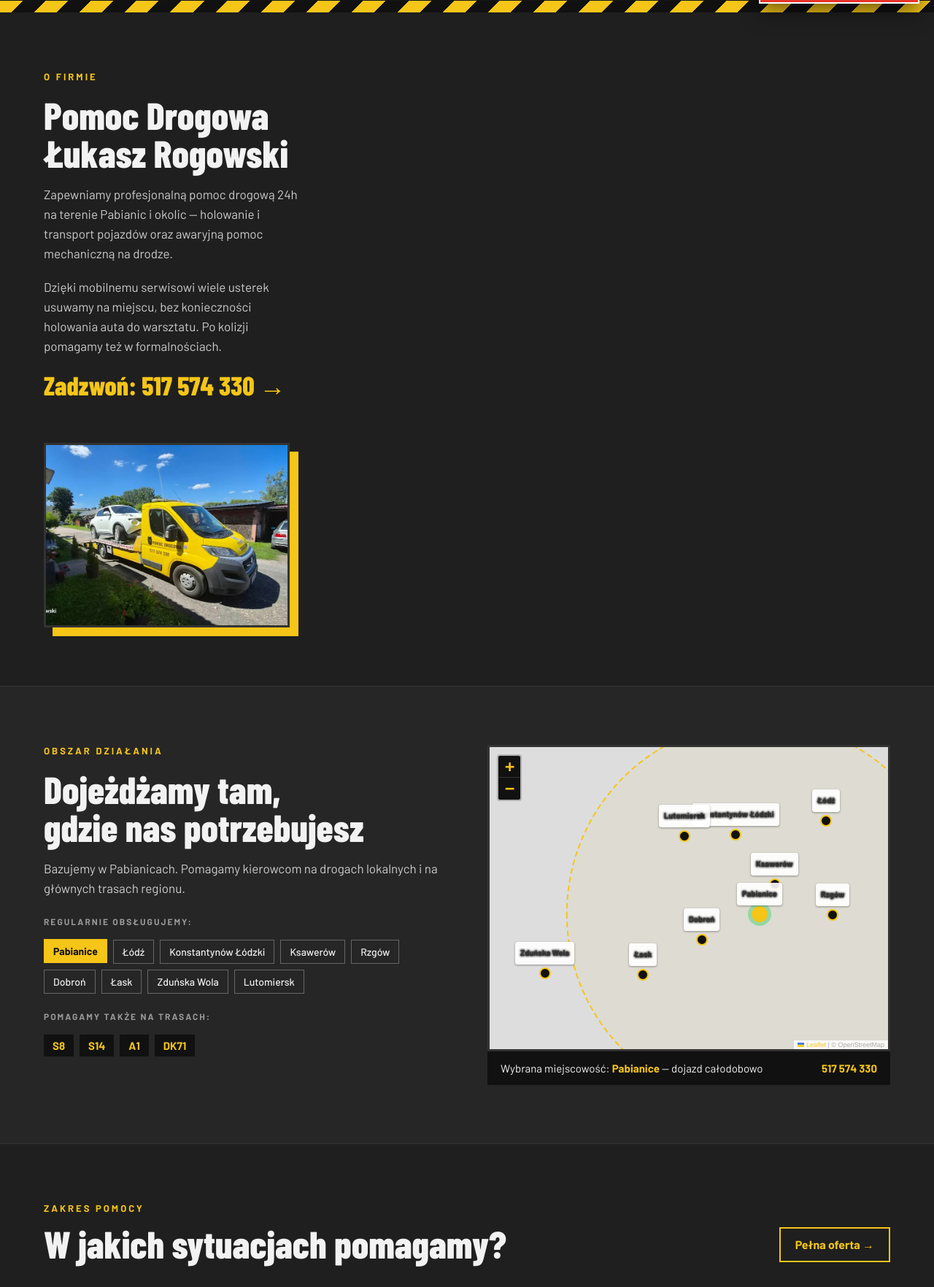
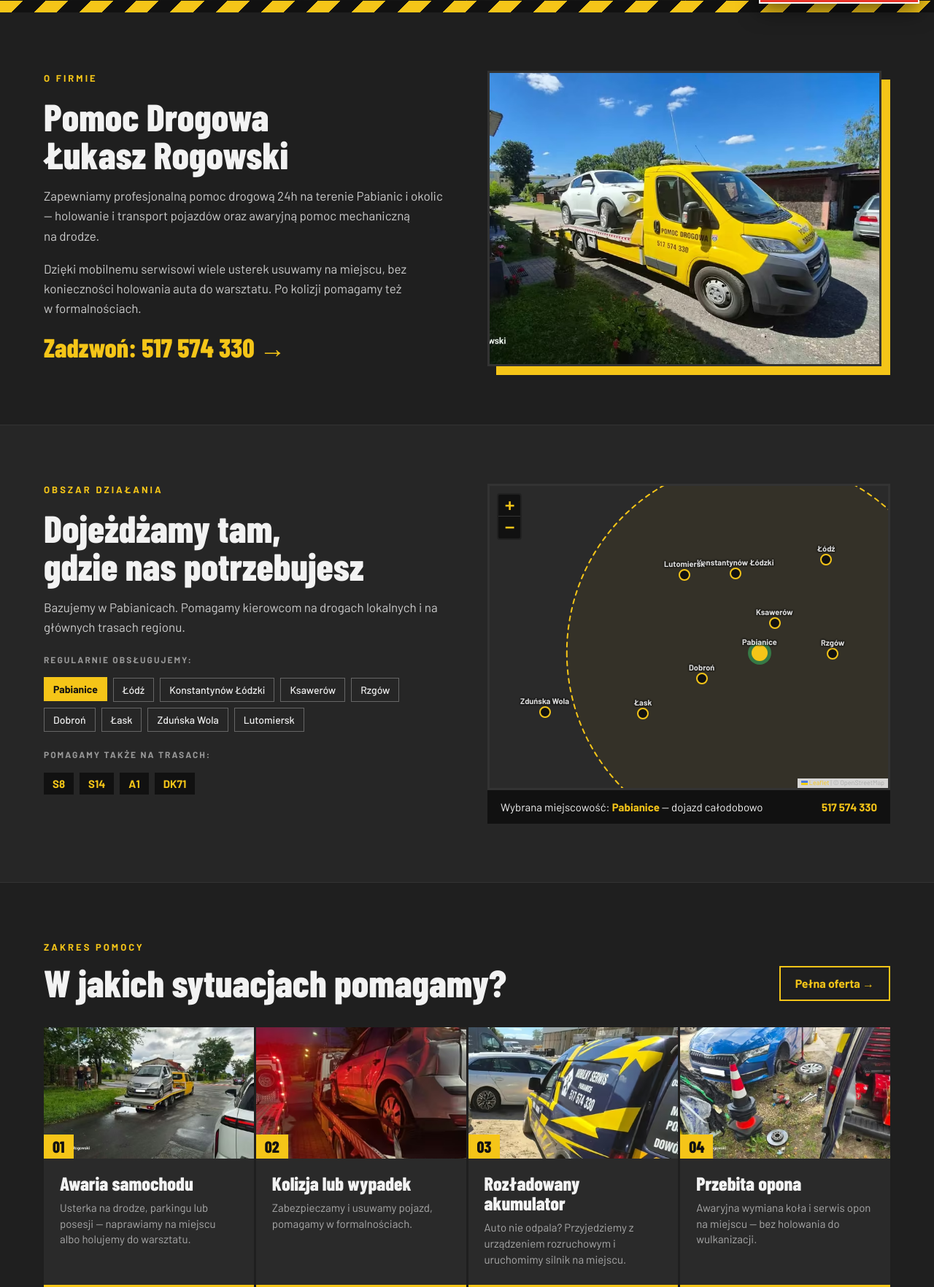
Before and after one commit to adam-fabis/pomocdrogowa-pabianice, a PHP site: page / in a window 1280 px wide. Shown: the part 775-2539 px from the top of the page at 73% size. Run offline with PHP 8.4, Linux system fonts and the light colour scheme.

Commit message:
Fix grid gap from <source> items in display:contents picture; dark Leaflet labels and map background
Co-Authored-By: Claude Fable 5.1 <noreply@anthropic.com>
Claude-Session: https://claude.ai/code/session_01BP2B1xPgnYCsgUCovpEEPn

```diff
--- a/public_html/assets/css/main.css
+++ b/public_html/assets/css/main.css
@@ -120,7 +120,8 @@ body{margin:0;background:#1f1f1f;font-family:'Barlow',system-ui,sans-serif;color
 a{color:#f5c518;text-decoration:none}
 a:hover{color:#fff}
 img{max-width:100%}
-picture>img{height:auto} /* atrybut height (CLS) nie może blokować aspect-ratio; hero ma inline height:100% */
+picture>img{height:auto}
+picture>source{display:none} /* przy picture{display:contents} <source> stawałby się elementem gridu/flexa (pusta kolumna) */ /* atrybut height (CLS) nie może blokować aspect-ratio; hero ma inline height:100% */
 button{font:inherit;color:inherit}
 a:focus-visible,button:focus-visible{outline:2px solid #f5c518;outline-offset:2px}
 ::selection{background:#f5c518;color:#111}
@@ -216,7 +217,7 @@ body.lb-open{overflow:hidden}
 /* ── Mapy Leaflet (ciemny wygląd) ── */
 [data-leaflet]{background:#2a2a2a}
 [data-leaflet] .leaflet-tile-pane{filter:grayscale(1) invert(.92) contrast(1.05) brightness(.9)}
-[data-leaflet] .leaflet-container{background:#2a2a2a;font-family:'Barlow',system-ui,sans-serif}
+[data-leaflet].leaflet-container{background:#2a2a2a;font-family:'Barlow',system-ui,sans-serif}
 [data-leaflet] .leaflet-control-attribution{font-size:9px;background:rgba(17,17,17,.85);color:#aaa}
 [data-leaflet] .leaflet-control-attribution a{color:#f5c518}
 [data-leaflet] .leaflet-bar{border:2px solid #f5c518;box-shadow:none}
@@ -225,8 +226,8 @@ body.lb-open{overflow:hidden}
 .pd-pin i{display:block;width:100%;height:100%;border-radius:50%;background:#111;border:2px solid #f5c518;box-sizing:border-box;cursor:pointer}
 .pd-pin.is-hub i{background:#f5c518;box-shadow:0 0 0 3px rgba(245,197,24,.25)}
 .pd-pin.is-active i{background:#f5c518;box-shadow:0 0 0 5px rgba(58,211,107,.45)}
-.pd-label{background:none;border:none;box-shadow:none;font-family:'Barlow',system-ui,sans-serif;font-size:11px;font-weight:800;color:#f2f2f2;white-space:nowrap;text-shadow:0 0 3px #111,0 0 3px #111,0 0 3px #111}
-.pd-label::before{display:none}
+[data-leaflet] .leaflet-tooltip.pd-label{background:none;border:0;box-shadow:none;padding:0;margin:0;font-family:'Barlow',system-ui,sans-serif;font-size:11px;font-weight:800;color:#f2f2f2;white-space:nowrap;text-shadow:0 0 3px #111,0 0 3px #111,0 0 3px #111}
+[data-leaflet] .leaflet-tooltip.pd-label::before{display:none}
 .pd-hq{background:none;border:none}
 .pd-hq i{display:block;width:100%;height:100%;background:#f5c518;border:3px solid #111;box-sizing:border-box;box-shadow:0 0 0 6px rgba(245,197,24,.35)}
 [data-leaflet] .leaflet-popup-content-wrapper,[data-leaflet] .leaflet-popup-tip{background:#111;color:#f2f2f2;border-radius:0}
```
